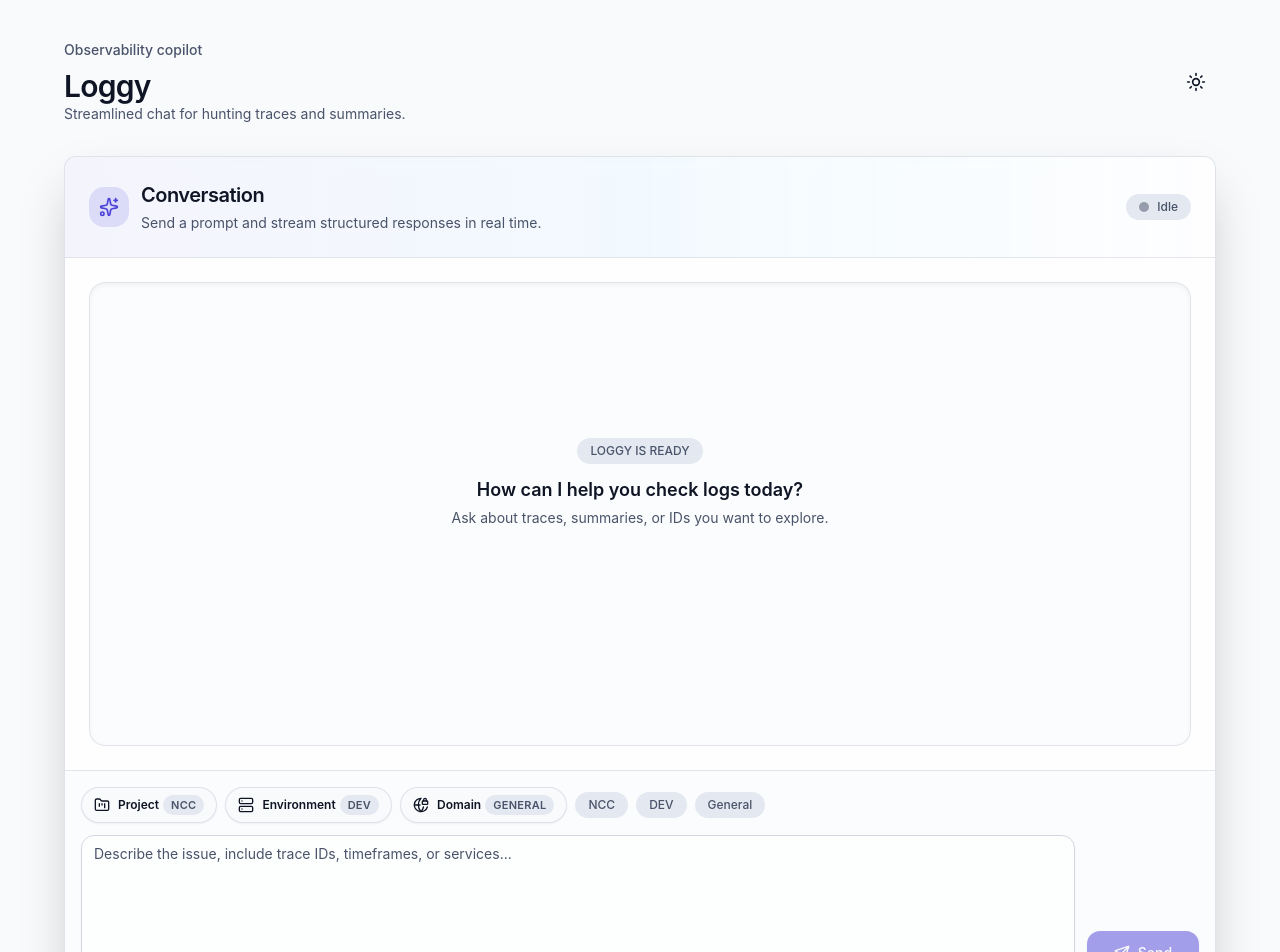
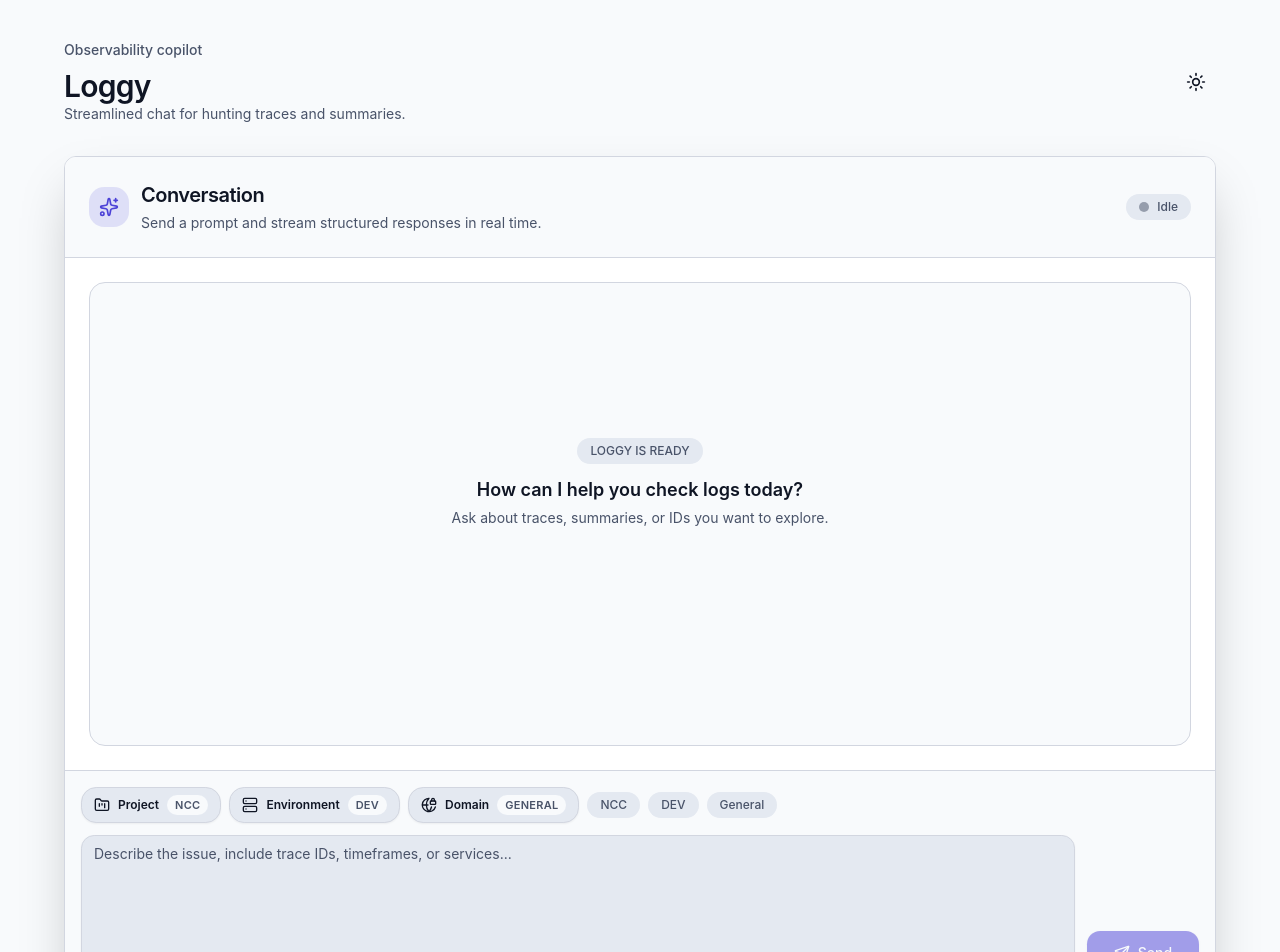
Before and after one commit to Abbiirr/ai-chat-frontend, a React (Vite) app: page / in a window 1280 px wide. Shown: the top 952 px of the page. Built offline with nearby package versions, Linux system fonts and the light colour scheme.

Commit message:
FEAT: Updates ui according to open web ui

```diff
--- a/src/components/ChatBubble.tsx
+++ b/src/components/ChatBubble.tsx
@@ -87,7 +87,7 @@ export default function ChatBubble({
             "w-full rounded-2xl px-4 py-3 text-sm shadow-sm transition-colors",
             isUser
               ? "bg-primary text-primary-foreground"
-              : "border border-border/70 bg-card/80 text-foreground",
+              : "border border-border bg-card text-foreground",
           )}
         >
           <div className="whitespace-pre-wrap leading-relaxed">{body}</div>
@@ -125,7 +125,7 @@ export default function ChatBubble({
                         download={link.name}
                         target="_blank"
                         rel="noopener noreferrer"
-                        className="flex items-center gap-2 rounded-lg border border-white/20 bg-white/10 px-3 py-2 text-sm font-medium text-foreground underline-offset-4 transition hover:border-primary/60 hover:bg-primary/10"
+                        className="flex items-center gap-2 rounded-lg border border-border bg-background px-3 py-2 text-sm font-medium text-foreground underline-offset-4 transition hover:border-primary/60 hover:bg-muted"
                       >
                         <ArrowDownToLine className="h-4 w-4 shrink-0" />
                         <span className="truncate">{link.name}</span>
--- a/src/components/ChatInput.tsx
+++ b/src/components/ChatInput.tsx
@@ -103,7 +103,7 @@ export default function ChatInput({
       <div className="flex flex-col gap-3 md:flex-row">
         <Textarea
           ref={textareaRef}
-          className="min-h-[140px] flex-1 resize-none bg-card/50"
+          className="min-h-[140px] flex-1 resize-none bg-muted"
           value={input}
           onChange={handleChange}
           onKeyDown={handleKeyDown}
--- a/src/components/ChatInterface.tsx
+++ b/src/components/ChatInterface.tsx
@@ -406,8 +406,8 @@ export default function ChatInterface() {
   };
 
   return (
-    <Card className="overflow-hidden border-border/70 bg-card/80 shadow-2xl">
-      <CardHeader className="border-b border-border/60 bg-gradient-to-r from-primary/5 via-accent/5 to-transparent">
+    <Card className="overflow-hidden border-border bg-card shadow-2xl">
+      <CardHeader className="border-b border-border bg-background">
         <div className="flex items-center justify-between gap-4">
           <div className="flex items-center gap-3">
             <span className="flex h-10 w-10 items-center justify-center rounded-lg bg-primary/15 text-primary">
@@ -420,10 +420,7 @@ export default function ChatInterface() {
               </CardDescription>
             </div>
           </div>
-          <Badge
-            variant={isStreaming ? "info" : "muted"}
-            className="flex items-center gap-2 text-xs"
-          >
+          <Badge variant={isStreaming ? "info" : "muted"} className="flex items-center gap-2 text-xs">
             <span
               className={`h-2.5 w-2.5 rounded-full ${
                 isStreaming ? "bg-accent animate-pulse" : "bg-muted-foreground/50"
@@ -436,10 +433,7 @@ export default function ChatInterface() {
 
       <CardContent className="p-0">
         <div className="px-6 py-6">
-          <ScrollArea
-            viewportRef={messagesWrapperRef}
-            className="h-[58vh] w-full rounded-2xl border border-border/60 bg-background/50 shadow-inner"
-          >
+          <ScrollArea viewportRef={messagesWrapperRef} className="h-[58vh] w-full rounded-2xl border border-border bg-background">
             <div className="flex min-h-[50vh] flex-col gap-4 p-4">
               {messages.length === 0 ? (
                 <div className="flex flex-1 flex-col items-center justify-center gap-3 text-center">
@@ -470,7 +464,7 @@ export default function ChatInterface() {
         </div>
       </CardContent>
 
-      <CardFooter className="border-t border-border/60 bg-background/60 p-4">
+      <CardFooter className="border-t border-border bg-background p-4">
         <ChatInput
           input={input}
           setInput={setInput}
--- a/src/components/ToolButton.tsx
+++ b/src/components/ToolButton.tsx
@@ -41,13 +41,13 @@ export default function ToolButton({
           size="sm"
           disabled={disabled || options.length === 0}
           className={cn(
-            "rounded-full border-border/70 bg-background/70 px-3 py-1 text-xs font-semibold shadow-sm transition hover:border-primary/50 hover:bg-primary/10",
+            "rounded-lg border-border bg-muted px-3 py-2 text-xs font-semibold shadow-sm transition hover:bg-background",
             disabled && "cursor-not-allowed opacity-60",
           )}
         >
           <IconComponent className="mr-2 h-4 w-4" />
           <span className="hidden sm:inline">{title}</span>
-          <span className="ml-1 rounded-full bg-muted px-2 py-0.5 text-[11px] font-semibold uppercase tracking-wide text-muted-foreground">
+          <span className="ml-2 rounded-md bg-background px-2 py-0.5 text-[11px] font-semibold uppercase tracking-wide text-muted-foreground">
             {safeValue}
           </span>
         </Button>
--- a/src/components/ui/card.tsx
+++ b/src/components/ui/card.tsx
@@ -7,7 +7,7 @@ const Card = React.forwardRef<HTMLDivElement, React.HTMLAttributes<HTMLDivElemen
     <div
       ref={ref}
       className={cn(
-        "rounded-xl border border-border/70 bg-card/80 text-card-foreground shadow-xl backdrop-blur",
+        "rounded-xl border border-border bg-card text-card-foreground shadow-xl",
         className,
       )}
       {...props}
--- a/src/index.css
+++ b/src/index.css
@@ -29,25 +29,26 @@
   }
 
   .dark {
-    --background: 222 47% 7%;
-    --foreground: 210 40% 98%;
-    --card: 222 47% 11%;
-    --card-foreground: 210 40% 98%;
-    --popover: 222 47% 11%;
-    --popover-foreground: 210 40% 98%;
-    --primary: 199 89% 55%;
-    --primary-foreground: 222 47% 9%;
-    --secondary: 222 42% 16%;
-    --secondary-foreground: 210 40% 98%;
-    --muted: 222 42% 16%;
-    --muted-foreground: 215 18% 72%;
-    --accent: 262 83% 68%;
-    --accent-foreground: 210 40% 98%;
+    /* Inspired by OpenWebUI defaults (gray-900 / #171717, text / #eee). */
+    --background: 0 0% 9%;
+    --foreground: 0 0% 93%;
+    --card: 0 0% 15%;
+    --card-foreground: 0 0% 93%;
+    --popover: 0 0% 15%;
+    --popover-foreground: 0 0% 93%;
+    --primary: 161 94% 30%;
+    --primary-foreground: 0 0% 98%;
+    --secondary: 0 0% 20%;
+    --secondary-foreground: 0 0% 93%;
+    --muted: 0 0% 15%;
+    --muted-foreground: 0 0% 63%;
+    --accent: 0 0% 93%;
+    --accent-foreground: 0 0% 9%;
     --destructive: 0 70% 55%;
-    --destructive-foreground: 210 40% 98%;
-    --border: 222 42% 20%;
-    --input: 222 42% 20%;
-    --ring: 199 89% 55%;
+    --destructive-foreground: 0 0% 98%;
+    --border: 0 0% 20%;
+    --input: 0 0% 20%;
+    --ring: 214 100% 85%;
     --radius: 0.95rem;
   }
 
@@ -65,6 +66,12 @@
     background-attachment: fixed;
   }
 
+  .dark body {
+    background-image: none;
+    background-color: #171717;
+    color: #eee;
+  }
+
   a {
     @apply text-primary underline-offset-4 transition-colors;
   }
@@ -74,8 +81,14 @@
   }
 
   ::selection {
-    background: hsl(var(--accent) / 0.35);
-    color: hsl(var(--foreground));
+    /* Mirrors OpenWebUI editor selection color (#b4d5ff). */
+    background: rgba(180, 213, 255, 0.45);
+    color: #0d0d0d;
+  }
+
+  .dark ::selection {
+    background: rgba(180, 213, 255, 0.35);
+    color: #0d0d0d;
   }
 
   ::-webkit-scrollbar {
@@ -88,16 +101,33 @@
   }
 
   ::-webkit-scrollbar-thumb {
-    background: hsl(var(--muted-foreground) / 0.2);
+    background: rgba(215, 215, 215, 0.6);
     border-radius: 9999px;
   }
 
   ::-webkit-scrollbar-thumb:hover {
-    background: hsl(var(--muted-foreground) / 0.35);
+    background: rgba(215, 215, 215, 0.75);
+  }
+
+  .dark ::-webkit-scrollbar-thumb {
+    background: rgba(67, 67, 67, 0.6);
+  }
+
+  .dark ::-webkit-scrollbar-thumb:hover {
+    background: rgba(67, 67, 67, 0.8);
   }
 
   *:focus-visible {
     outline: 2px solid hsl(var(--ring));
     outline-offset: 2px;
   }
+
+  code {
+    color: #eb5757;
+    @apply rounded-md bg-muted px-1.5 py-0.5 text-[0.9em] font-semibold;
+  }
+
+  pre code {
+    @apply bg-transparent p-0;
+  }
 }
```
